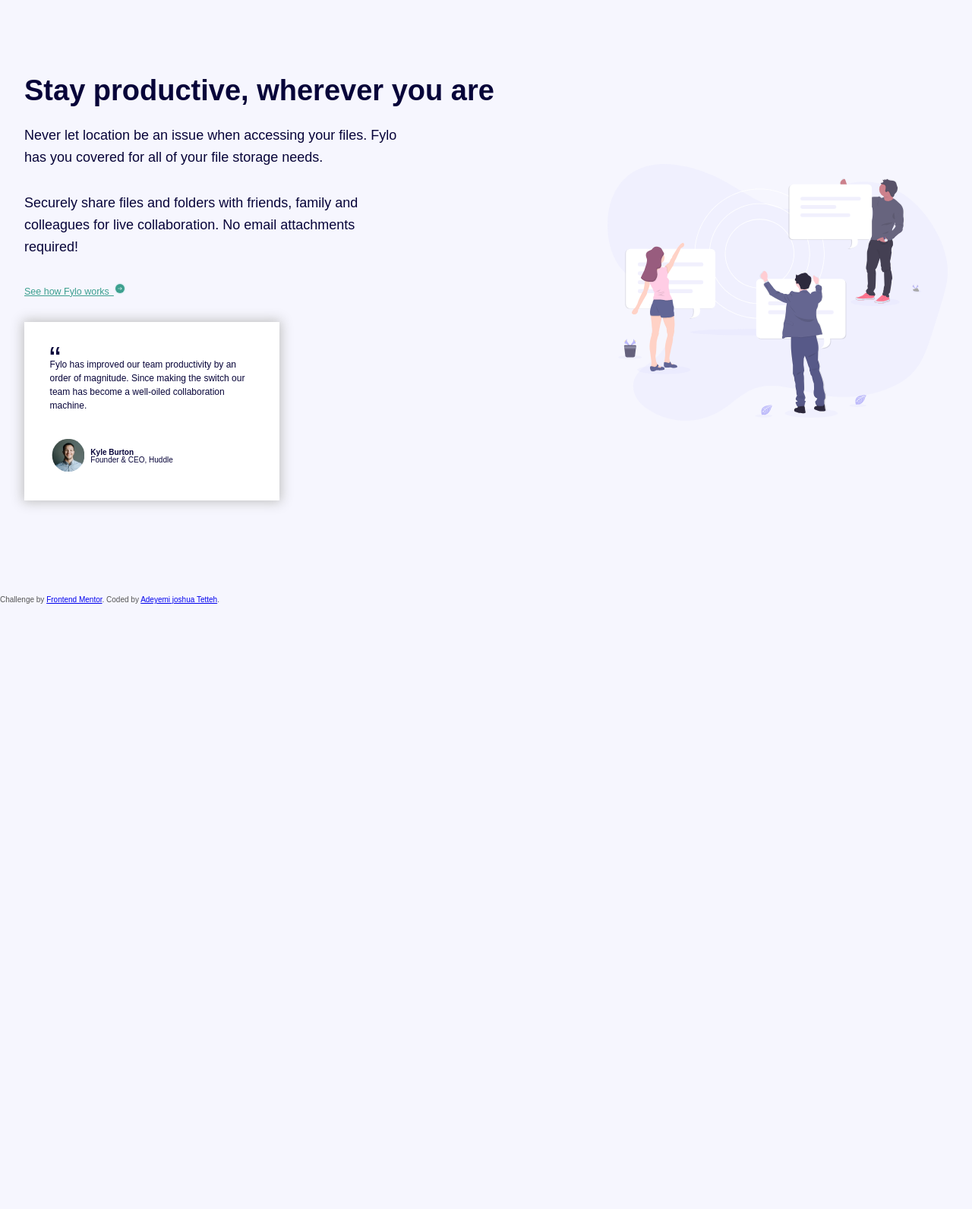
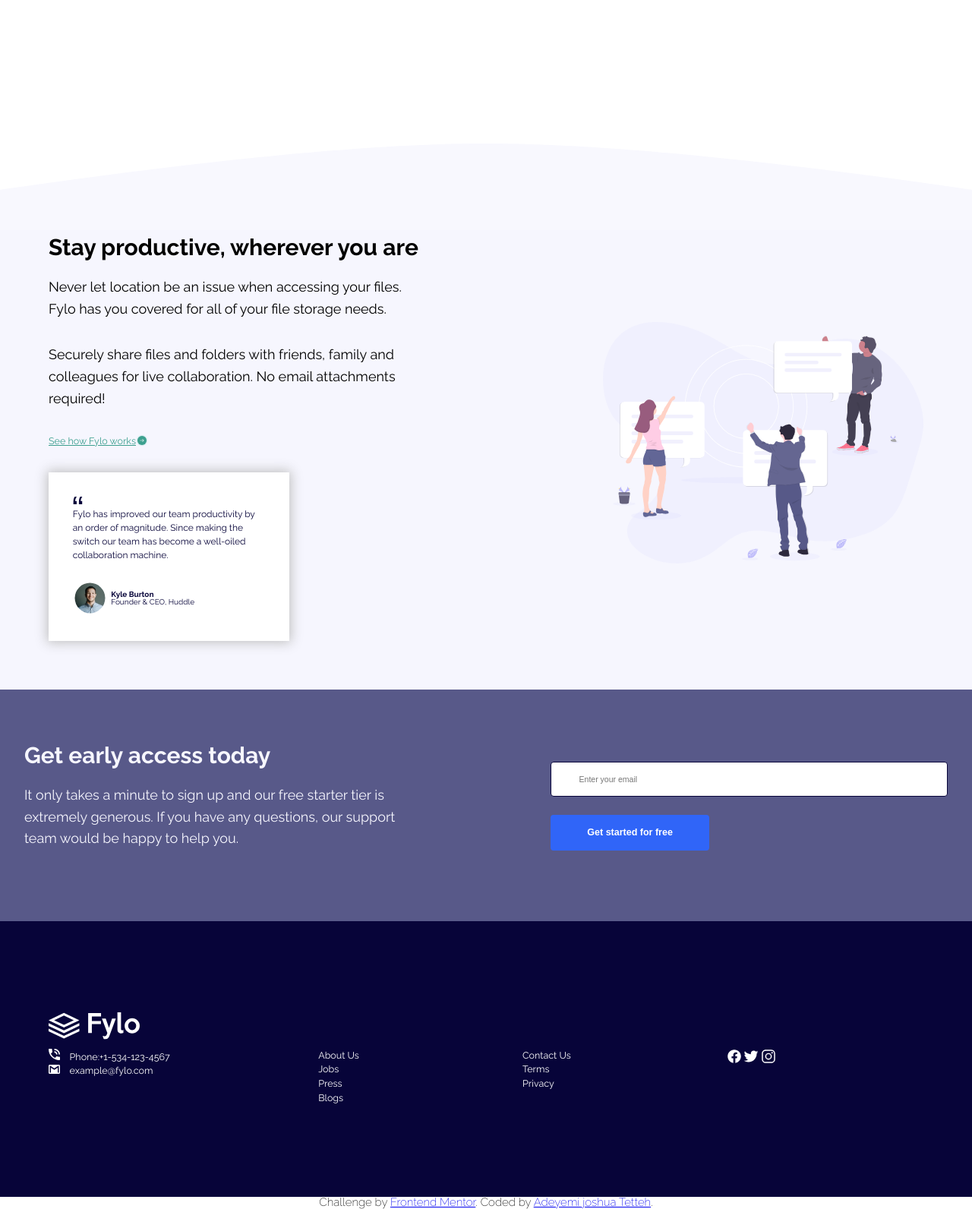
Before and after one commit to Adeyemijoshua/fylo-landing-page, a plain HTML site: page index.html in a window 1280 px wide. Shown: the part 678-2270 px from the top of the page at 76% size. Before the commit the page ends 1473 px from the top, so only its background shows below. Drawn offline with nearby package versions, Linux system fonts and the light colour scheme.

Commit message:
added responsiveness

```diff
--- a/index.html
+++ b/index.html
@@ -11,9 +11,16 @@
       sizes="32x32"
       href="./images/favicon-32x32.png"
     />
+    <link rel="preconnect" href="https://fonts.googleapis.com" />
+    <link rel="preconnect" href="https://fonts.gstatic.com" crossorigin />
+    <link
+      href="https://fonts.googleapis.com/css2?family=Raleway:ital,wght@0,100..900;1,100..900&family=VT323&display=swap"
+      rel="stylesheet"
+    />
     <link rel="stylesheet" href="style.css" />
+    <link rel="stylesheet" href="query.css" />
 
-    <title>Frontend Mentor | Fylo landing page with two column layout</title>
+    <title>Fylo landing page</title>
   </head>
   <body>
     <!-- Header and Nav -->
@@ -35,7 +42,7 @@
       <section class="section-hero">
         <div class="hero">
           <div class="hero-text-box">
-            <h2 class="hero-heading">
+            <h2 class="hero-heading bold">
               All your files in one secure location, accessible anywhere
             </h2>
             <p class="hero-description">
@@ -56,27 +63,31 @@
         </div>
       </section>
       <!-- productivity section -->
-      <section class="section-hero">
+      <!-- <section class="section-hero-2"> -->
+      <div class="illustration-container"></div>
+      <div class="hero-2-ctn">
         <div class="hero-2">
           <div class="hero-text-box">
             <h1 class="hero-heading heading-sm">
               Stay productive, wherever you are
             </h1>
             <div class="hero-description-box">
-              <p class="hero-description">
+              <p class="hero-description left">
                 Never let location be an issue when accessing your files. Fylo
                 has you covered for all of your file storage needs.
               </p>
-              <p class="hero-description">
+              <p class="hero-description left">
                 Securely share files and folders with friends, family and
                 colleagues for live collaboration. No email attachments
                 required!
               </p>
               <a class="fylo-link" href="#"
-                >See how Fylo works&thinsp;
-                <span class="arrow-icon"
-                  ><img src="images/icon-arrow.svg" alt="arrow icon"
-                /></span>
+                ><span class="link"
+                  ><span class="fylo-link-text">See how Fylo works</span
+                  ><span
+                    ><img src="images/icon-arrow.svg" alt="arrow icon"
+                  /></span>
+                </span>
               </a>
             </div>
 
@@ -108,15 +119,100 @@
             <img src="images/illustration-2.svg" alt="" class="hero-img" />
           </div>
         </div>
+      </div>
+
+      <!-- </section> -->
+      <!-- SECTION  3-->
+      <section class="section-hero-3">
+        <div class="hero-3">
+          <div class="">
+            <h2 class="hero-heading">Get early access today</h2>
+            <p class="hero-description">
+              It only takes a minute to sign up and our free starter tier is
+              extremely generous. If you have any questions, our support team
+              would be happy to help you.
+            </p>
+          </div>
+          <div class="sect-3-right">
+            <div class="input-ctn">
+              <input
+                type="text"
+                placeholder="Enter your email"
+                class="hero-email big"
+              />
+            </div>
+            <div class="btn-ctn">
+              <button class="hero-button sm">Get started for free</button>
+            </div>
+          </div>
+        </div>
       </section>
     </main>
-    <footer>
+    <footer class="footer">
+      <div class="footer-logo-ctn">
+        <img src="images\logo copy.svg" alt="fylo logo" class="footer-logo" />
+      </div>
+      <div class="footer-ctn">
+        <div class="ctn">
+          <ul>
+            <li>
+              <img
+                src="images/icon-phone.svg"
+                alt="phone icon"
+                class="phone-logo"
+              />
+              <a href="#">Phone:+1-534-123-4567</a>
+            </li>
+            <li>
+              <img
+                src="images/icon-email.svg"
+                alt="email icon"
+                class="email-logo"
+              />
+              <a href="#">example@fylo.com</a>
+            </li>
+          </ul>
+        </div>
+        <div class="ctn">
+          <ul>
+            <li><a href="#"> About Us</a></li>
+            <li><a href="#"> Jobs</a></li>
+            <li><a href="#"> Press</a></li>
+            <li><a href="#"> Blogs</a></li>
+          </ul>
+        </div>
+        <div class="ctn">
+          <ul>
+            <li><a href="#"> Contact Us</a></li>
+            <li><a href="#"> Terms</a></li>
+            <li><a href="#"> Privacy</a></li>
+          </ul>
+        </div>
+        <div class="ctn center">
+          <div>
+            <ion-icon name="logo-facebook"></ion-icon>
+            <ion-icon name="logo-twitter"></ion-icon>
+            <ion-icon name="logo-instagram"></ion-icon>
+          </div>
+        </div>
+      </div>
+    </footer>
+    <div class="name">
       <p class="attribution">
         Challenge by
         <a href="https://www.frontendmentor.io?ref=challenge" target="_blank"
           >Frontend Mentor</a
         >. Coded by <a href="#">Adeyemi joshua Tetteh</a>.
       </p>
-    </footer>
+    </div>
+
+    <script
+      type="module"
+      src="https://unpkg.com/ionicons@7.1.0/dist/ionicons/ionicons.esm.js"
+    ></script>
+    <script
+      nomodule
+      src="https://unpkg.com/ionicons@7.1.0/dist/ionicons/ionicons.js"
+    ></script>
   </body>
 </html>
--- a/query.css
+++ b/query.css
@@ -0,0 +1,129 @@
+/* rem and em do not depend on html font-size in media queries! 1rem = 1em = 16px */
+
+/********************/
+/* BELOW 1344px (smaller computers) */
+/********************/
+@media (max-width: 84em) {
+  .hero .hero-2 .hero-3 {
+    max-width: 120rem;
+  }
+}
+/********************/
+/* BELOW 1220px (Landscape Tablets) */
+/********************/
+@media (max-width: 75em) {
+  html {
+    font-size: 56.25%;
+  }
+  .hero-2 {
+    gap: 8rem;
+  }
+}
+
+/********************/
+/* BELOW 944px (Tablets) */
+/********************/
+@media (max-width: 59em) {
+  html {
+    font-size: 50%;
+  }
+  .hero-email {
+    width: 40%;
+  }
+  .big {
+    width: 100%;
+  }
+  .sm {
+    width: 60%;
+  }
+  .card {
+    width: 60%;
+  }
+}
+/********************/
+/* BELOW 760px (Smaller Tablets) */
+/********************/
+@media (max-width: 48em) {
+  html {
+    font-size: 45%;
+  }
+  .footer-logo {
+    width: 10rem;
+  }
+  .email-logo,
+  .phone-logo {
+    width: 2.5rem;
+  }
+}
+/********************/
+/* BELOW 590px (Phones) */
+/********************/
+@media (max-width: 37em) {
+  .hero {
+    grid-template-columns: 1fr;
+    justify-content: center;
+    align-items: center;
+  }
+  .hero-img-box {
+    grid-row: 1/2;
+  }
+  .hero-heading,
+  .hero-description {
+    text-align: center;
+  }
+  .hero-button,
+  .hero-email {
+    width: 100%;
+    margin-bottom: 20px;
+  }
+  .illustration-container {
+    background-image: url("images/bg-curve-mobile.svg");
+    grid-row: 1/2;
+  }
+  .hero-2 {
+    grid-template-columns: 1fr;
+    justify-content: center;
+    align-items: center;
+  }
+  .hero-description-box {
+    width: 100%;
+  }
+  .left {
+    text-align: left;
+  }
+  .link {
+    justify-content: center;
+    align-items: center;
+  }
+  .card {
+    margin: 5% auto;
+  }
+  .hero-3 {
+    grid-template-columns: 1fr;
+    gap: 2rem;
+    margin-top: 2.2rem;
+  }
+  .sect-3-right {
+    gap: 0.5rem;
+  }
+  .footer-logo {
+    width: 9rem;
+  }
+  .email-logo,
+  .phone-logo {
+    width: 2.5rem;
+  }
+  .footer-ctn {
+    grid-template-columns: 1fr;
+    gap: 5rem;
+  }
+  .ctn a {
+    font-size: 1.25rem;
+    line-height: 2;
+  }
+  .center {
+    display: flex;
+    justify-content: center;
+    align-items: center;
+  }
+}
--- a/style.css
+++ b/style.css
@@ -8,14 +8,17 @@
   overflow-x: hidden;
 }
 body {
-  font-family: "Rubik", sans-serif;
+  font-family: "Raleway", open sans;
   line-height: 1;
   font-weight: 400;
-  color: #555;
-  background-color: hsl(240, 75%, 98%);
+  /* color: #fff; */
+  background-color: white;
+}
+ul {
+  list-style: none;
 }
 .bold {
-  font-family: "Raleway", sans-serif;
+  font-family: "Raleway", open sans;
   font-weight: 700;
 }
 .heading-sm {
@@ -28,7 +31,7 @@
   display: flex;
   justify-content: space-between;
   align-items: center;
-  background-color: hsl(240, 75%, 98%);
+  background-color: #fff;
   height: 10.2em;
   padding: 0 4.8rem;
   position: relative;
@@ -37,12 +40,10 @@
 }
 a .logo {
   height: 3.2rem;
-  /* padding-left: 10rem; */
 }
 /***************/
 /*NAVIGATON*/
 .main-nav {
-  /* padding-right: 10rem; */
 }
 /**************/
 .main-nav-list {
@@ -64,32 +65,47 @@
 .main-nav-link:active {
   color: hsl(243, 87%, 12%);
 }
-/* .main-nav-link.nav-cta:link,
-.main-nav-link.nav-cta:visited {
-  padding: 1.2rem 2.4rem;
-  border-radius: 9px;
-  color: hsl(243, 87%, 12%);
-  background-color: #e67e22;
-} */
-/* .main-nav-link.nav-cta:hover,
-.main-nav-link.nav-cta:active {
-  color: #cf711f;
-} */
 
 /* HERO SECTION */
 .hero-heading {
-  font-size: 3.8rem;
+  font-size: 3rem;
   line-height: 1.5;
   margin-bottom: 1.6rem;
 }
 .section-hero {
-  background-color: hsl(240, 75%, 98%);
-  padding: 4.8rem 0 9.6rem 0;
+  background-color: #fff;
+  padding: 3.2rem 0 9.6rem 0;
   color: hsl(243, 87%, 12%);
-  margin-bottom: 3rem;
+  margin-bottom: 9.6rem;
+  margin-top: 9.6rem;
+}
+.section-hero-2 {
+  /* background-color: hsl(240, 75%, 98%); */
+
+  padding: 3.2rem 0 9.6rem 0;
+  color: hsl(243, 87%, 12%);
+  margin-bottom: 9.6rem;
+}
+.illustration-container {
+  background-image: url("images/bg-curve-desktop.svg");
+  background-repeat: no-repeat;
+  background-position: center top;
+  background-size: cover;
+  height: 114px;
+  width: 100%;
+  margin: 0;
+  margin-top: 5%;
+  padding: 0;
+}
+.section-hero-3 {
+  background-color: hsl(238, 22%, 44%);
+  padding: 3.2rem 0 6.2rem 0;
+  color: hsl(240, 75%, 98%);
+  /* margin-bottom: 4.8rem; */
 }
 .hero {
   max-width: 130rem;
+  height: 100%;
   display: grid;
   grid-template-columns: 1fr 1fr;
   margin: 0 auto;
@@ -97,14 +113,31 @@
   align-items: center;
   gap: 9.6rem;
 }
+
 .hero-2 {
+  background: hsl(240, 75%, 98%);
   max-width: 130rem;
   display: grid;
   grid-template-columns: 1.5fr 1fr;
   margin: 0 auto;
+  /* padding: 0 3.2rem; */
+  align-items: center;
+  gap: 9.6rem;
+}
+.hero-2-ctn {
+  background: hsl(240, 75%, 98%);
+  padding: 0 5% 5% 5%;
+}
+.hero-3 {
+  max-width: 130rem;
+  height: 100%;
+  display: grid;
+  grid-template-columns: 1fr 1fr;
+  margin: 0 auto;
+  margin-top: 3.2rem;
   padding: 0 3.2rem;
   align-items: center;
-  gap: 9.6rem;
+  gap: 17rem;
 }
 .hero-description-box {
   width: 75%;
@@ -116,6 +149,7 @@
   font-size: 1.8rem;
   line-height: 1.6;
   margin-bottom: 3.2rem;
+  /* margin-top: 3.2rem; */
 }
 .hero-img {
   width: 100%;
@@ -124,35 +158,61 @@
   padding: 0;
 }
 .hero-email {
-  width: 40%;
+  width: 50%;
   border: 1px solid hsl(243, 87%, 12%);
   border-radius: 4px;
   padding: 3% 7%;
   margin-right: 5%;
   font-size: 1.05rem;
 }
+input[type="text"]::active {
+  border-color: red;
+}
+.big {
+  width: 100%;
+}
+
 .hero-button {
-  width: 50%;
+  font-weight: bold;
+  color: #fff;
+  width: 40%;
   background: hsl(224, 93%, 58%);
   border: 1px solid transparent;
   border-radius: 4px;
-  padding: 2% 7%;
+  padding: 3% 7%;
   vertical-align: middle;
   font-size: 1.25rem;
 }
+.hero-button::hover {
+  background: hsl(210, 80%, 50%);
+}
+.sm {
+  width: 40%;
+}
 .main-content__btn:hover {
   background: hsl(224, 93%, 38%);
+}
+.arrow-icon {
+  padding: 0;
+  margin: 0;
+}
+.link {
+  display: flex;
+
+  align-items: center;
 }
 .fylo-link {
   color: hsl(170, 45%, 43%);
   text-decoration: underline;
   font-size: 1.25rem;
+  margin-bottom: 2.4rem;
 }
 .fylo-link:hover {
   color: hsl(170, 45%, 23%);
 }
-.arrow-icon {
-}
+/* a .arrow-icon {
+  margin-top: 1.25rem;
+} */
 .card {
   width: 50%;
   text-align: left;
@@ -165,10 +225,12 @@
 .card-text {
   font-size: 1.2rem;
   line-height: 1.5;
-  margin-bottom: 3.2rem;
+  margin-bottom: 2.5rem;
   text-align: left;
 }
 .card-footer {
+  margin: 0;
+  padding: 0;
   width: 100%;
   display: flex;
   align-items: center;
@@ -189,3 +251,63 @@
   border-radius: 50%;
   padding: 5%;
 }
+.sect-3-right {
+  display: flex;
+  flex-direction: column;
+  gap: 2.4rem;
+}
+.footer {
+  max-width: 100%;
+  margin: 0 auto;
+  padding: 0 3.2rem;
+  background-color: hsl(243, 87%, 12%);
+  color: #fff;
+  padding-top: 12rem;
+  padding-bottom: 12rem;
+}
+
+.footer-logo-ctn {
+  background-color: hsl(243, 87%, 12%);
+  max-width: 130rem;
+  margin: 0 auto;
+  padding: 0 3.2rem;
+}
+.footer-logo {
+  width: 12rem;
+}
+.footer-ctn {
+  max-width: 130rem;
+  display: grid;
+  grid-template-columns: 1.5fr 1fr 1fr 1.5fr;
+  margin: 0 auto;
+  padding: 0 3.2rem;
+  /* align-items: center; */
+  gap: 9.6rem;
+  background-color: hsl(243, 87%, 12%);
+  color: #fff;
+  padding-top: 1rem;
+}
+.email-logo,
+.phone-logo {
+  width: 2.5rem;
+  padding-right: 1rem;
+}
+ion-icon {
+  width: 20px;
+  height: 20px;
+  fill: #fff;
+}
+.ctn a {
+  color: #fff;
+  text-decoration: none;
+  font-size: 1.25rem;
+  line-height: 1.5;
+}
+.name {
+  color: #000;
+  font-weight: 200;
+  font-size: 1.5rem;
+  display: flex;
+  justify-content: center;
+  align-items: baseline;
+}
```
Also changed, not shown: images/logo copy.svg (added).
